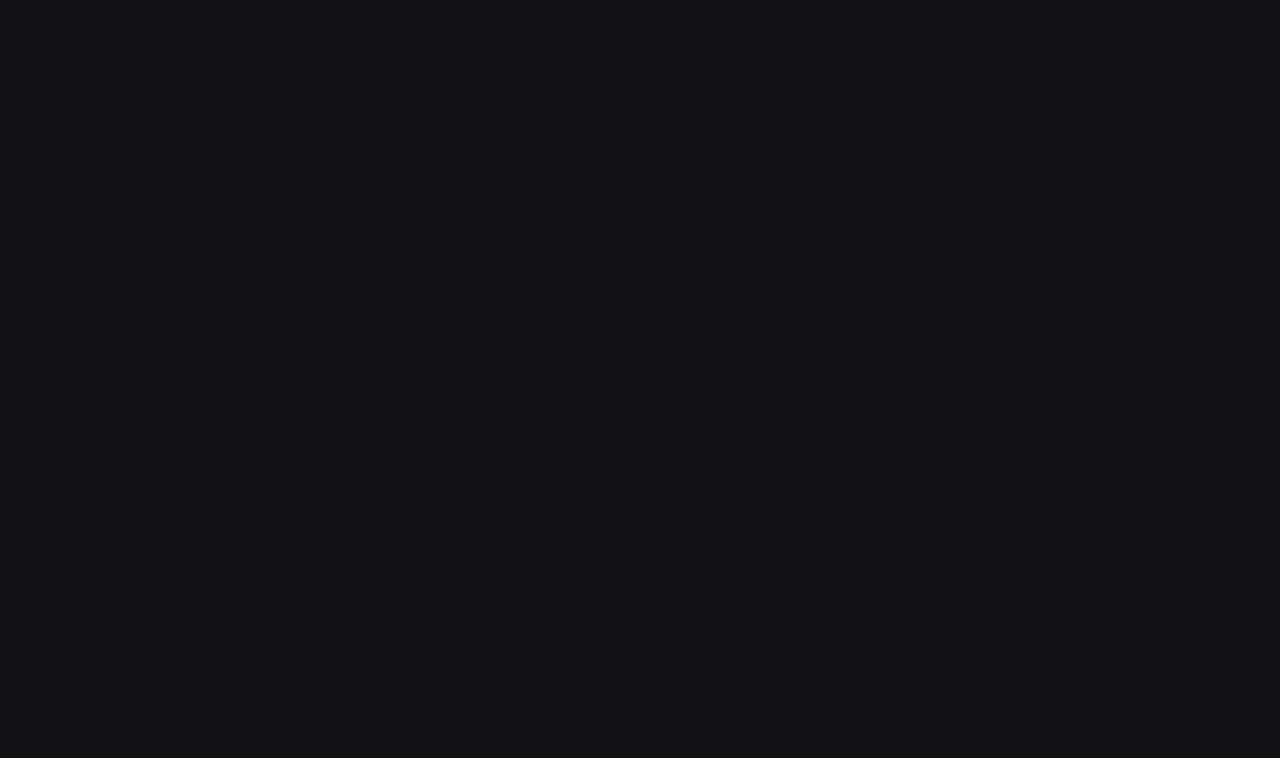
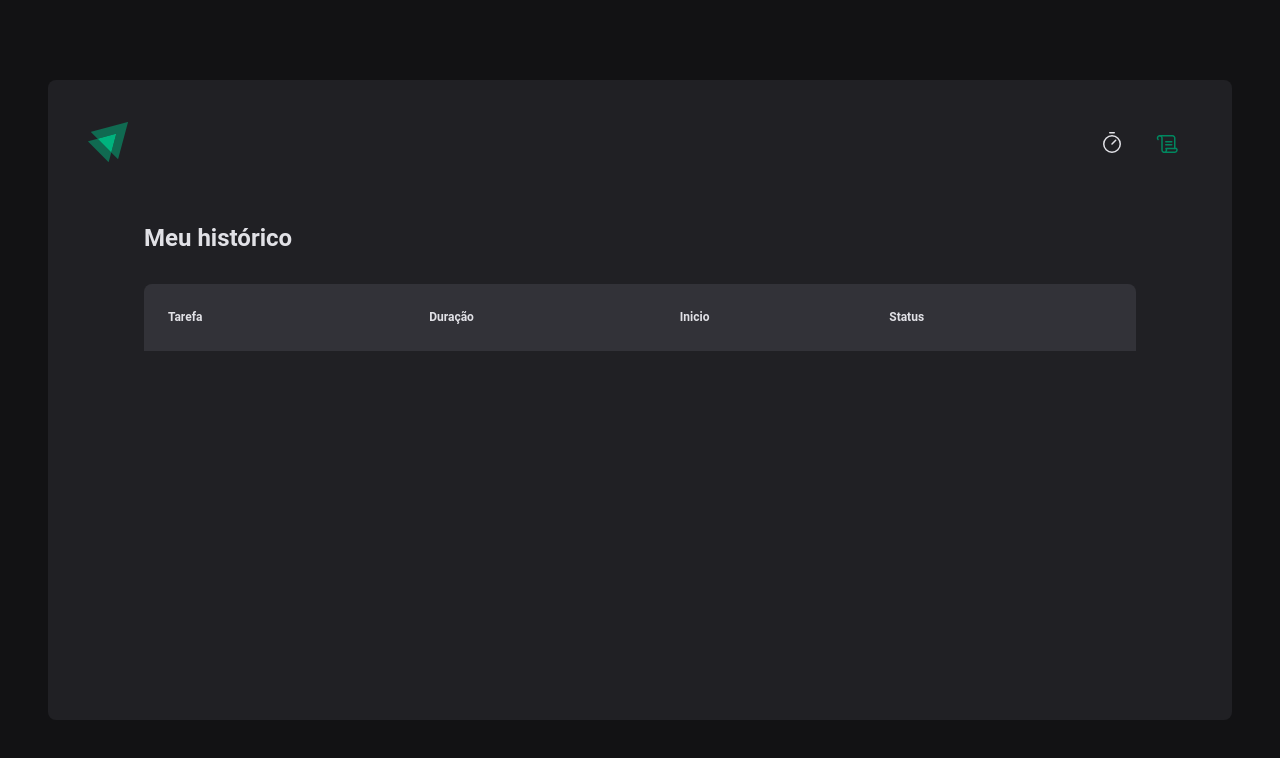
Before and after one commit to Gustavoctt/timer, a React (Vite) app: page /history in a window 1280 px wide. Before the commit this address had no page. Shown: the top 758 px of the page. Built offline with nearby package versions, Linux system fonts and the light colour scheme.

Commit message:
feat: create page history

```diff
--- a/src/Router.tsx
+++ b/src/Router.tsx
@@ -1,13 +1,15 @@
-import { Route, Routes } from 'react-router-dom'
-import { DefaultLayout } from './layouts/DefaultLayout'
-import { Home } from './pages/Home'
+import { Route, Routes } from "react-router-dom";
+import { DefaultLayout } from "./layouts/DefaultLayout";
+import { History } from "./pages/History";
+import { Home } from "./pages/Home";
 
 export function Router() {
   return (
     <Routes>
       <Route path="/" element={<DefaultLayout />}>
         <Route path="/" element={<Home />} />
+        <Route path="/history" element={<History />} />
       </Route>
     </Routes>
-  )
+  );
 }
--- /dev/null
+++ b/src/pages/History/index.tsx
@@ -0,0 +1,56 @@
+import { useContext } from "react";
+import { CyclesContext } from "../../contexts/CyclesContext";
+import { formatDistanceToNow } from "date-fns";
+import ptBR from "date-fns/esm/locale/pt-BR";
+
+import * as S from "./styles";
+
+export function History() {
+  const { cycles } = useContext(CyclesContext);
+
+  return (
+    <S.HistoryContainer>
+      <h1>Meu histórico</h1>
+
+      <S.HistoryList>
+        <table>
+          <thead>
+            <tr>
+              <th>Tarefa</th>
+              <th>Duração</th>
+              <th>Inicio</th>
+              <th>Status</th>
+            </tr>
+          </thead>
+          <tbody>
+            {cycles.map((cycle) => {
+              return (
+                <tr>
+                  <td>{cycle.task}</td>
+                  <td>{`${cycle.minutesAmount} minutos`}</td>
+                  <td>
+                    {formatDistanceToNow(cycle.startDate, {
+                      addSuffix: true,
+                      locale: ptBR,
+                    })}
+                  </td>
+                  <td>
+                    {cycle.finishedDate && (
+                      <S.Status statusColor="green">Concluido</S.Status>
+                    )}
+                    {cycle.interruptedDate && (
+                      <S.Status statusColor="red">Interrompido</S.Status>
+                    )}
+                    {!cycle.finishedDate && !cycle.interruptedDate && (
+                      <S.Status statusColor="yellow">Em andamento</S.Status>
+                    )}
+                  </td>
+                </tr>
+              );
+            })}
+          </tbody>
+        </table>
+      </S.HistoryList>
+    </S.HistoryContainer>
+  );
+}
--- /dev/null
+++ b/src/pages/History/styles.ts
@@ -0,0 +1,85 @@
+import styled from "styled-components";
+
+export const HistoryContainer = styled.main`
+  flex: 1;
+  padding: 3.5rem;
+
+  display: flex;
+  flex-direction: column;
+
+  h1 {
+    font-size: 1.5rem;
+    color: ${(props) => props.theme["gray-100"]};
+  }
+`;
+
+export const HistoryList = styled.div`
+  flex: 1;
+  overflow: auto;
+  margin-top: 2rem;
+
+  table {
+    width: 100%;
+    border-collapse: collapse;
+    min-width: 600px;
+
+    th {
+      background-color: ${(props) => props.theme["gray-600"]};
+      padding: 1rem;
+      text-align: left;
+      color: ${(props) => props.theme["gray-100"]};
+      font-size: 0.75rem;
+      line-height: 1.6;
+
+      &:first-child {
+        border-top-left-radius: 8px;
+        padding: 1.5rem;
+      }
+
+      &:last-child {
+        border-top-right-radius: 8px;
+        padding: 1.5rem;
+      }
+    }
+
+    td {
+      background-color: ${(props) => props.theme["gray-700"]};
+      border-top: 4px solid ${(props) => props.theme["gray-800"]};
+      padding: 1rem;
+      font-size: 0.875rem;
+      line-height: 1.6;
+
+      &:first-child {
+        width: 50%;
+        padding-left: 1.5rem;
+      }
+
+      &:last-child {
+        padding-right: 1.5rem;
+      }
+    }
+  }
+`;
+
+const STATUS_COLORS = {
+  yellow: "yellow-500",
+  green: "green-500",
+  red: "red-500",
+} as const;
+
+interface StatusProps {
+  statusColor: keyof typeof STATUS_COLORS;
+}
+
+export const Status = styled.span<StatusProps>`
+  display: flex;
+  align-items: center;
+  gap: 0.5rem;
+  &::before {
+    content: "";
+    width: 0.5rem;
+    height: 0.5rem;
+    border-radius: 9999px;
+    background: ${(props) => props.theme[STATUS_COLORS[props.statusColor]]};
+  }
+`;
```
